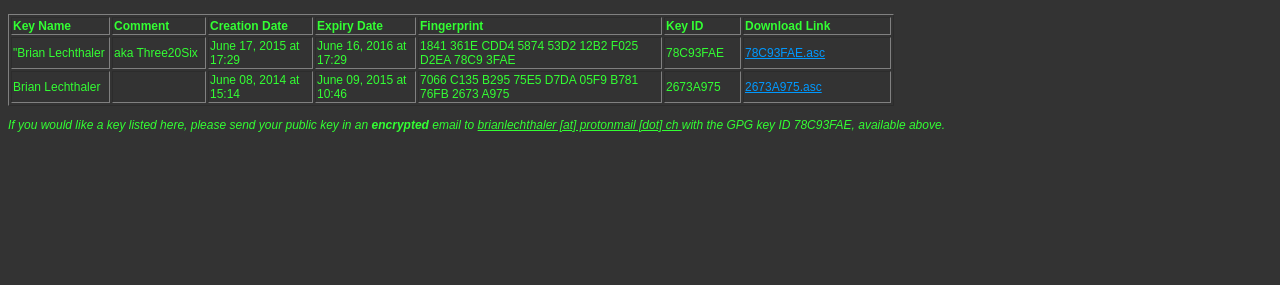
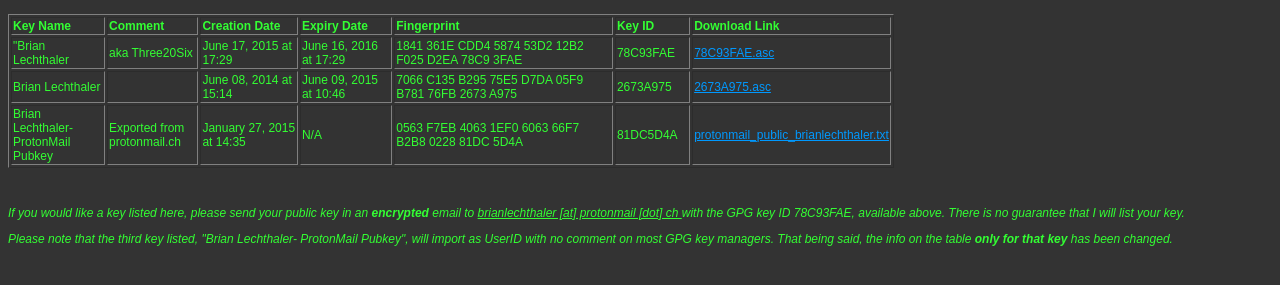
Before and after one commit to brianlechthaler/three20six.me, a plain HTML site: page gpg/index.html in a window 1280 px wide. Shown: the part 99-384 px from the top of the page. Drawn offline with Linux system fonts and the light colour scheme.

Commit message:
added a key to the gpg key list page

```diff
--- a/gpg/index.html
+++ b/gpg/index.html
@@ -37,7 +37,7 @@
 </head>
 <body bgcolor="#333333" text="#33FF33" link="#0099FF" vlink="#6600FF" alink="#CC0000">
 <body class="the_title">
-<p>GPG/PGP Public Keys</p>
+<p class="the_title">GPG/PGP Public Keys</p>
 <table width="886" border="1" class="keylist">
   <tr>
     <th width="95" scope="col"><strong>Key Name</strong></th>
@@ -66,7 +66,18 @@
     <td>2673A975</td>
     <td><a href="2673A975.asc">2673A975.asc</a></td>
   </tr>
+  <tr>
+    <td>Brian Lechthaler- ProtonMail Pubkey</td>
+    <td>Exported from protonmail.ch</td>
+    <td>January 27, 2015 at 14:35</td>
+    <td>N/A</td>
+    <td>0563 F7EB 4063 1EF0 6063  66F7 B2B8 0228 81DC 5D4A</td>
+    <td>81DC5D4A</td>
+    <td><a href="protonmail_public_brianlechthaler.txt">protonmail_public_brianlechthaler.txt</a></td>
+  </tr>
 </table>
-<p class="end">If you would like a key listed here, please send your public key in an <strong>encrypted </strong>email to <u>brianlechthaler [at] protonmail [dot] ch </u>with the GPG key ID 78C93FAE, available above.</p>
+<p class="end">&nbsp;</p>
+<p class="end">If you would like a key listed here, please send your public key in an <strong>encrypted </strong>email to <u>brianlechthaler [at] protonmail [dot] ch </u>with the GPG key ID 78C93FAE, available above. There is no guarantee that I will list your key.</p>
+<p class="end">Please note that the third key listed, &quot;Brian Lechthaler- ProtonMail Pubkey&quot;, will import as UserID with no comment on most GPG key managers. That being said, the info on the table <strong>only for that key</strong> has been changed.</p>
 </body>
 </html>
```
Also changed, not shown: gpg/protonmail_public_brianlechthaler.txt (added).
